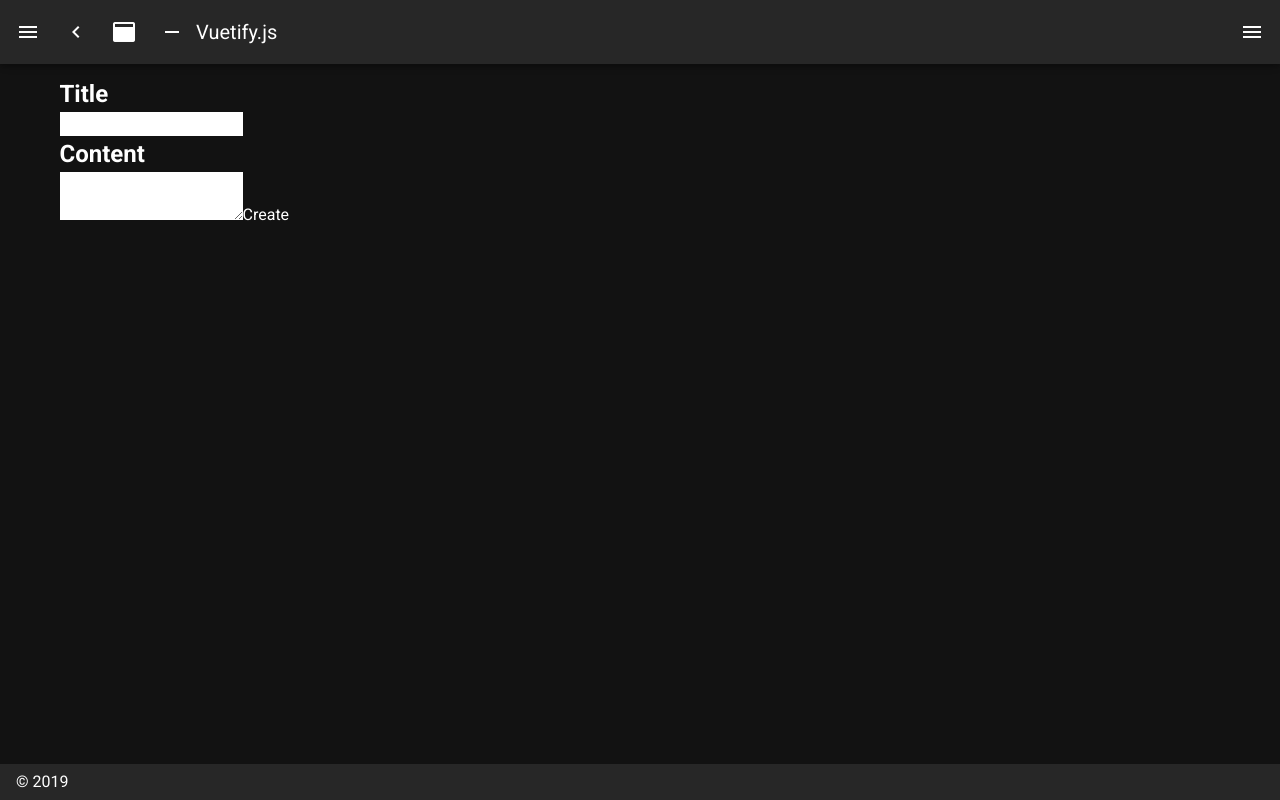
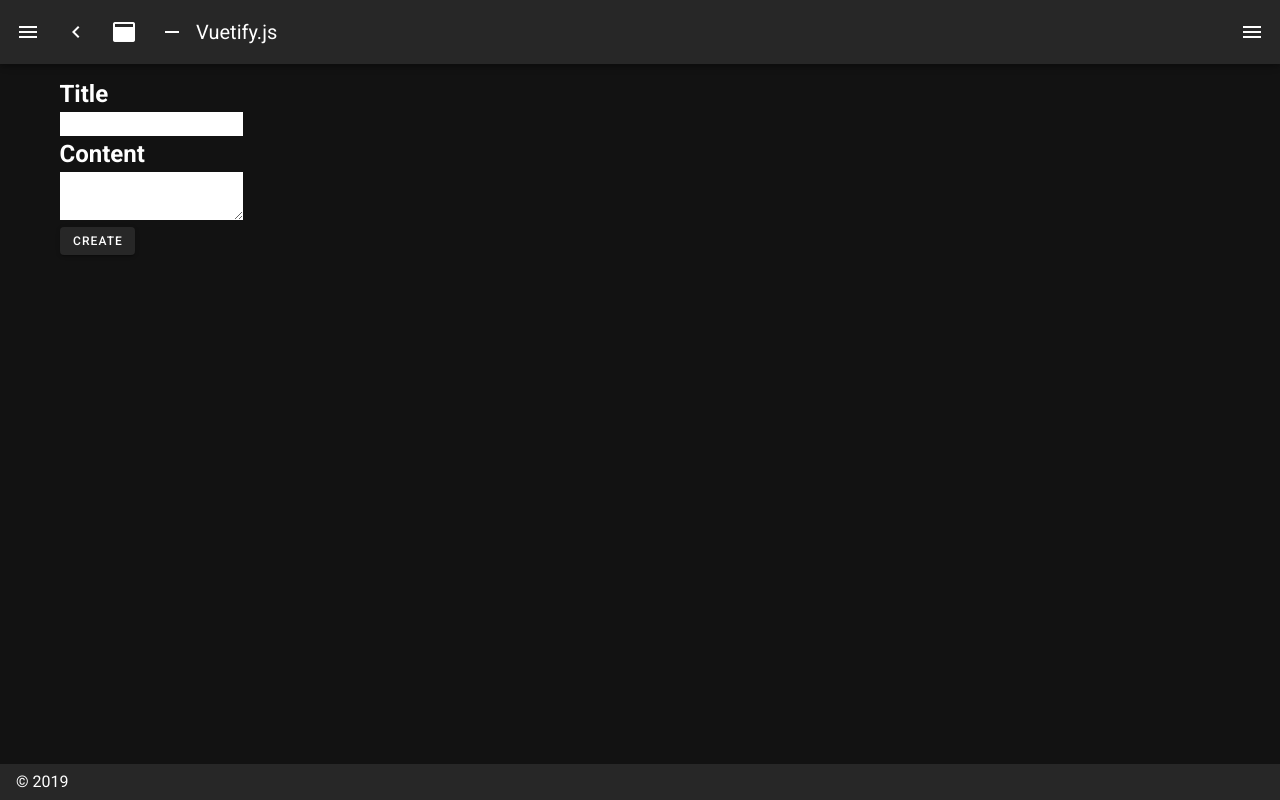
Before and after one commit to ryotaseto0507/sample, a Nuxt app: page /new in a window 1280 px wide. Built offline with nearby package versions, Linux system fonts and the light colour scheme.

Commit message:
thumb icon

```diff
--- a/pages/index.vue
+++ b/pages/index.vue
@@ -1,6 +1,7 @@
 <template>
   <div>
     <h1>Welcome!</h1>
+    <i class="iconfont icon-changyongicon-"></i>
     <NLink to="/about">
       About page
     </NLink>
@@ -11,9 +12,11 @@
         </NLink>
       </li>
     </ul>
+    <i class="iconfont icon-changyongicon-"></i>
     <NLink to="/new">
       Add New Post
     </NLink>
+
   </div>
 </template>
 <script>
@@ -31,3 +34,7 @@ export default {
 
 }
 </script>
+
+<style>
+   @import "//at.alicdn.com/t/font_1523487_auyvrjtr4yf.css"
+</style>
--- a/pages/new.vue
+++ b/pages/new.vue
@@ -3,10 +3,10 @@
         <h2>Title</h2>
         <input type="text" v-model="title" >
         <h2>Content</h2>
-        <textarea v-model="content"></textarea>
-        <button  @click="addNewpage(title,content)" >
+        <textarea v-model="content"></textarea><br>
+        <v-btn small @click="addNewpage(title,content)" >
             Create
-        </button>
+        </v-btn>
     </div>
 </template>
 <script>
--- a/pages/posts/_id.vue
+++ b/pages/posts/_id.vue
@@ -3,7 +3,8 @@
     <div class="container">
       <article>
         <h1 class="title">{{post.title}}</h1>
-        <p>{{post.content}}</p>
+        <p>{{post.content}}
+        </p>
       </article>
     </div>
     <NLink to="/">
@@ -45,4 +46,6 @@
   .title {
     font-size: 2rem;
   }
+   @import "//at.alicdn.com/t/font_1523487_auyvrjtr4yf.css"
+
 </style>
```
